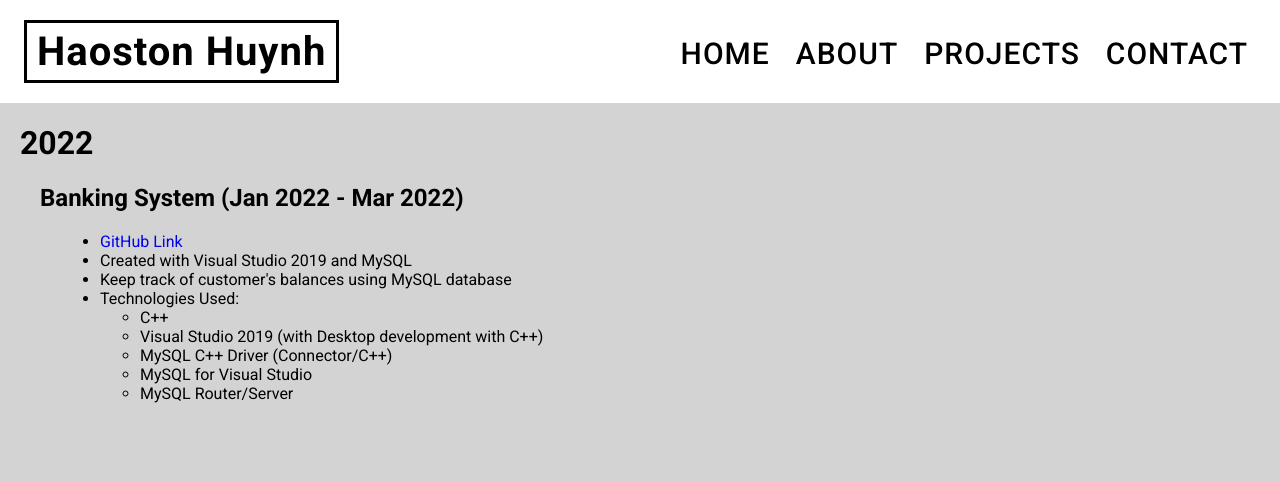
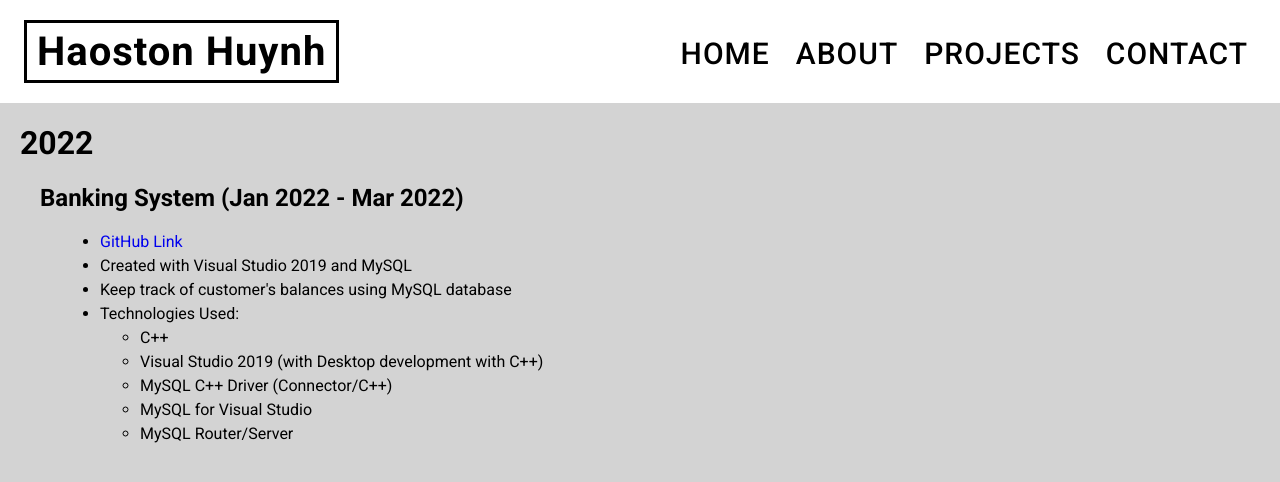
Before and after one commit to haostonh/portfolio, a React (Create React App) app in the folder client/: page /portfolio/projects in a window 1280 px wide. Shown: the top 482 px of the page. Built offline with nearby package versions, Linux system fonts and the light colour scheme.

Commit message:
finished with banking system

```diff
--- a/client/src/pages/Projects.jsx
+++ b/client/src/pages/Projects.jsx
@@ -12,6 +12,7 @@ const Projects = () => {
       <NavBar/>
       <div className='projectsFont'>
         <h1 className='yearTitle'>2022</h1>
+        <div>
           <h2 className='projectTitle'>Banking System (Jan 2022 - Mar 2022)</h2>
           <ul className='projectBody'>
             <li>
@@ -28,7 +29,7 @@ const Projects = () => {
                 <li>MySQL Router/Server</li>
               </ul>
           </ul>
-
+        </div>
       </div>
     </div>
   );
--- a/client/src/pagesCSS/Projects.css
+++ b/client/src/pagesCSS/Projects.css
@@ -12,6 +12,10 @@ a:hover {
 
 a:active {
   text-decoration: underline;
+}
+
+li {
+  margin-bottom: 5px;
 }
 
 .projectBody {
```
Lines whose indentation alone changed are shown as unchanged.
